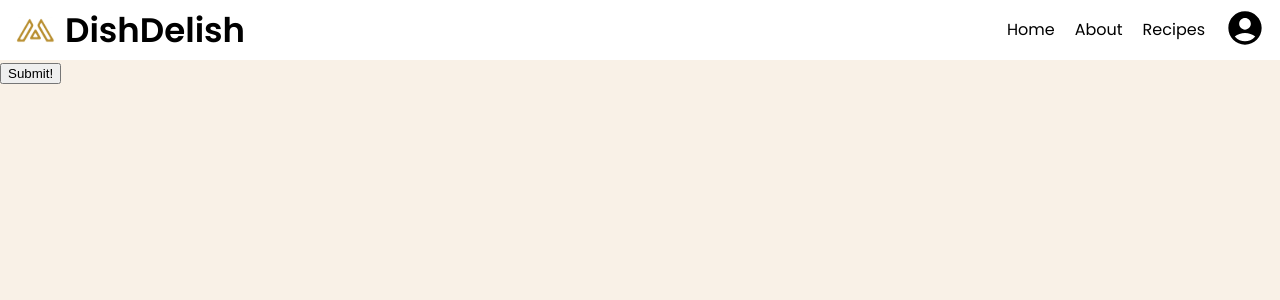
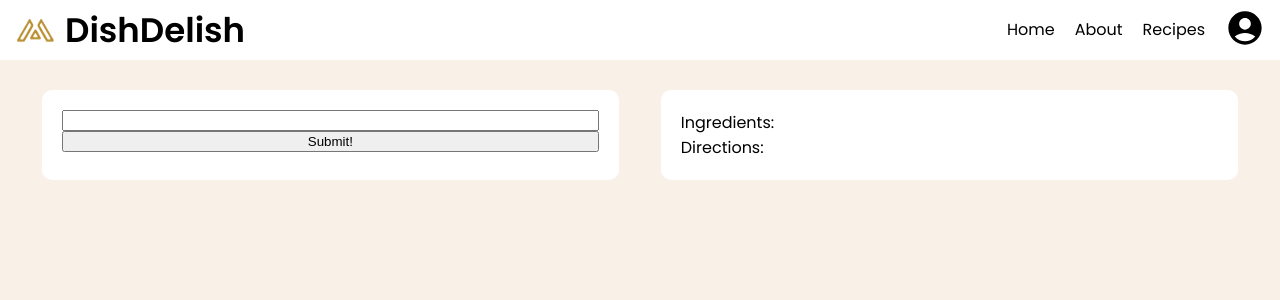
Before and after one commit to audsostrom/dishdelish, a Next.js app: page /recipe-transformer in a window 1280 px wide. Shown: the top 300 px of the page. Built offline with nearby package versions, Linux system fonts and the light colour scheme.

Commit message:
styled to some degree now

```diff
--- a/app/recipe-transformer/page.js
+++ b/app/recipe-transformer/page.js
@@ -8,9 +8,10 @@ import { useState } from 'react';
 
 
 export default function Transformer() {
-   const inputs = ['provolone cheese', 'bacon', 'spinach', 'onion'];
-   const params = {"inputs": "provolone cheese, bacon, spinach, onion"};
+   // const inputs = ['provolone cheese', 'bacon', 'spinach', 'onion'];
+   // const params = {"inputs": "provolone cheese, bacon, spinach, onion"};
    const [recipe, setRecipe] = useState([]);
+   const [value, setValue] = useState("");
    console.log(recipe)
    async function getResults(inputs, params) {
    const results = await getRecipeFromModel(inputs, params);
@@ -46,7 +47,13 @@ export default function Transformer() {
 
   return (
     <div className="transformer-container">
-        <button className="button" onClick={() => getResults(inputs, params)}>Submit!</button>
+         <div className='left-side'>
+            <input value={value} onChange={e => setValue(e.target.value)} type="text" />
+            <button className="button" onClick={() => getResults(value.split(', '), {"inputs": value})}>Submit!</button>
+         </div>
+        <div className='right-side'>
+         <div>{recipe[0]}</div>
+         <div>Ingredients:</div>
          {
             recipe[1]?.map((item, i) =>
             // this redirects you to specific recipe
@@ -55,6 +62,16 @@ export default function Transformer() {
                </div>
             )
          }
+         <div>Directions:</div>
+         {
+            recipe[2]?.map((item, i) =>
+            // this redirects you to specific recipe
+               <div className="ingredient" key={i}>
+                  <div>{i+1}. {item}</div>
+               </div>
+            )
+         }
+        </div>
     </div>
   );
 }
--- a/app/recipe-transformer/recipe-transformer.css
+++ b/app/recipe-transformer/recipe-transformer.css
@@ -0,0 +1,15 @@
+.transformer-container {
+   margin-top: 30px;
+   display: flex;
+   justify-content: space-evenly;
+   flex-wrap: wrap;
+}
+
+.left-side, .right-side {
+   display: flex;
+   flex-direction: column;
+   width: 42%;
+   background-color: white;
+   padding: 20px;
+   border-radius: 10px;
+}
```
Lines whose indentation alone changed are shown as unchanged.
